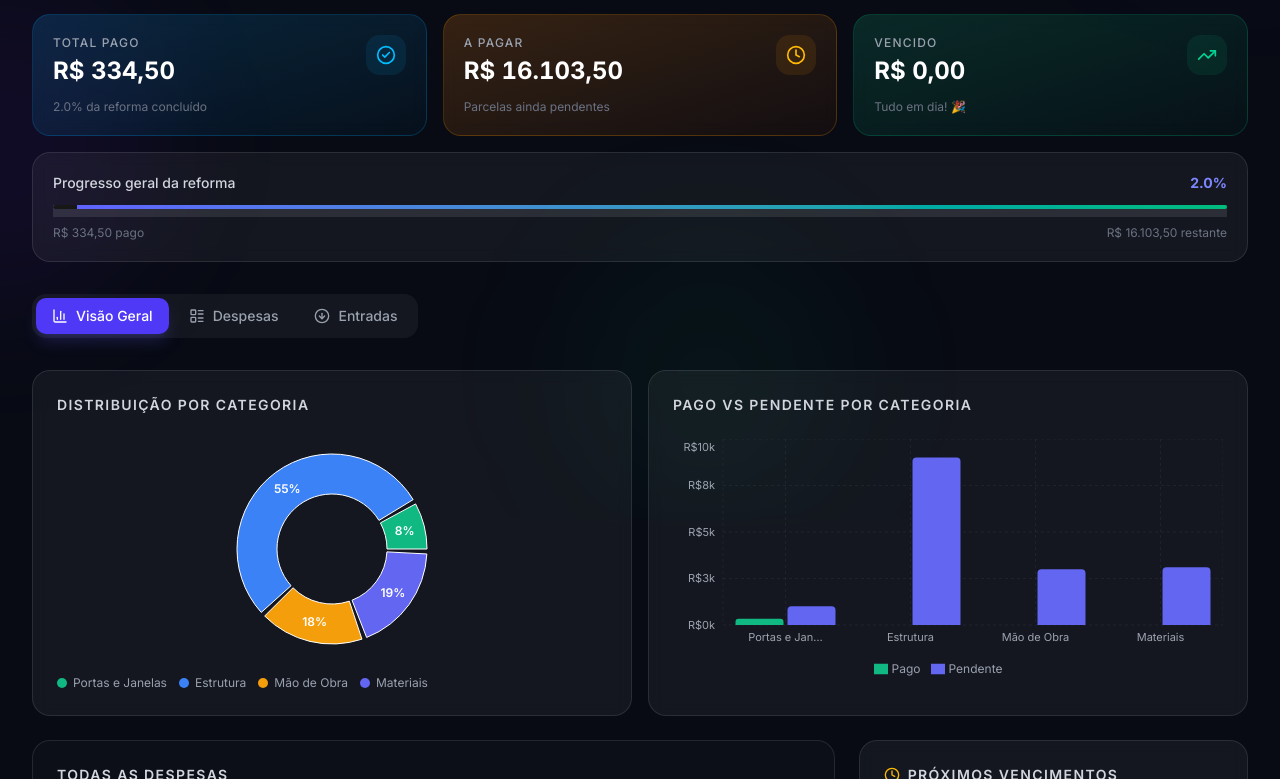
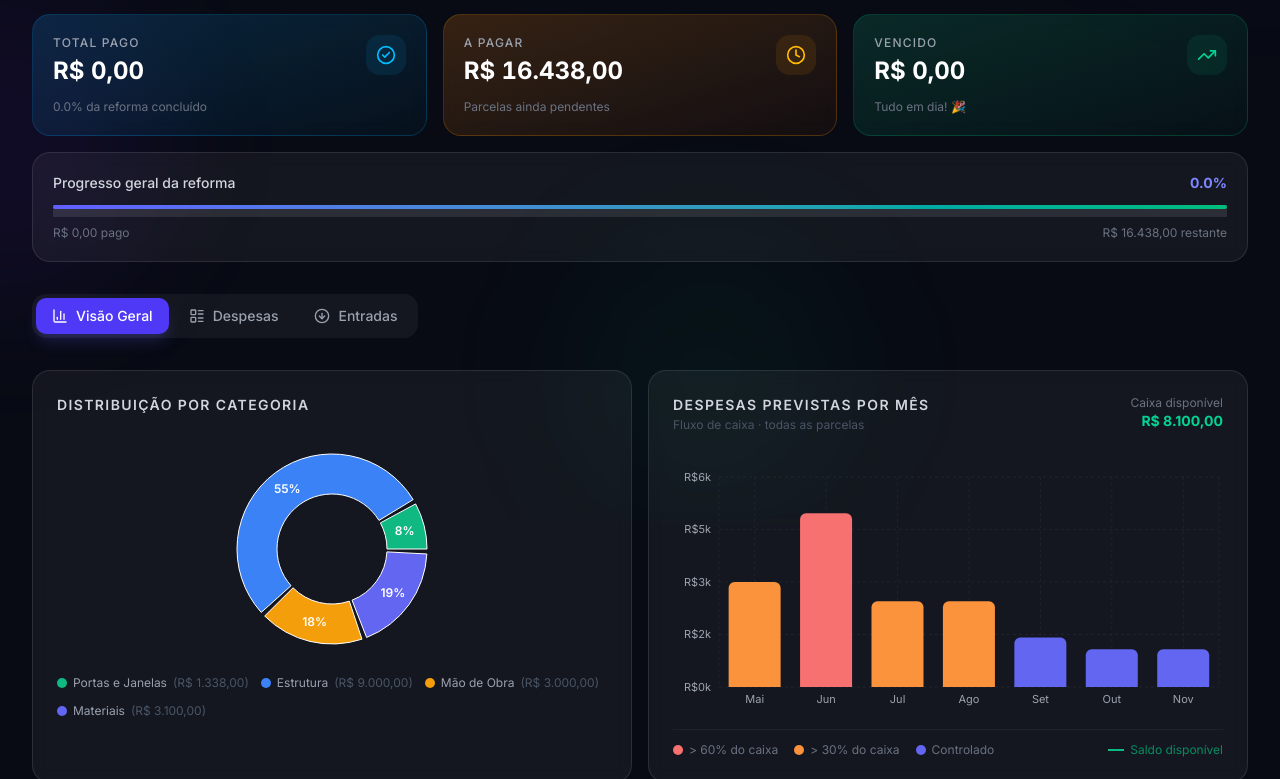
Before and after one commit to hpeixotosp/obra, a Next.js app: page / in a window 1280 px wide. Shown: the part 281-1060 px from the top of the page. Built offline with nearby package versions, Linux system fonts and the light colour scheme.

Commit message:
fix: zero pagamentos, porta 4x a partir 25/06, pedreiro 2x em mai, grafico fluxo mensal

```diff
--- a/app/page.tsx
+++ b/app/page.tsx
@@ -159,7 +159,7 @@ export default function DashboardPage() {
         {/* ── Main Content ─────────────────────────────────────────────── */}
         {view === "overview" && (
           <div className="space-y-6">
-            <ChartSection expenses={expenses} />
+            <ChartSection expenses={expenses} incomes={incomes} />
             <div className="grid grid-cols-1 xl:grid-cols-3 gap-6">
               <div className="xl:col-span-2">
                 <div className="rounded-2xl border border-white/10 bg-white/[0.02] p-6">
--- a/components/ChartSection.tsx
+++ b/components/ChartSection.tsx
@@ -11,12 +11,13 @@ import {
   XAxis,
   YAxis,
   CartesianGrid,
-  Legend,
+  ReferenceLine,
 } from "recharts";
-import { Expense, CATEGORY_COLORS, formatCurrency } from "@/lib/data";
+import { Expense, Income, CATEGORY_COLORS, formatCurrency } from "@/lib/data";
 
 interface ChartSectionProps {
   expenses: Expense[];
+  incomes: Income[];
 }
 
 const RADIAN = Math.PI / 180;
@@ -29,33 +30,22 @@ function renderCustomLabel({
   outerRadius = 0,
   percent = 0,
 }: {
-  cx?: number;
-  cy?: number;
-  midAngle?: number;
-  innerRadius?: number;
-  outerRadius?: number;
-  percent?: number;
+  cx?: number; cy?: number; midAngle?: number;
+  innerRadius?: number; outerRadius?: number; percent?: number;
 }) {
   if (percent < 0.05) return null;
   const radius = innerRadius + (outerRadius - innerRadius) * 0.5;
   const x = cx + radius * Math.cos(-midAngle * RADIAN);
   const y = cy + radius * Math.sin(-midAngle * RADIAN);
   return (
-    <text
-      x={x}
-      y={y}
-      fill="white"
-      textAnchor="middle"
-      dominantBaseline="central"
-      fontSize={12}
-      fontWeight={600}
-    >
+    <text x={x} y={y} fill="white" textAnchor="middle" dominantBaseline="central"
+      fontSize={12} fontWeight={600}>
       {`${(percent * 100).toFixed(0)}%`}
     </text>
   );
 }
 
-const CustomTooltip = ({ active, payload }: { active?: boolean; payload?: { name: string; value: number }[] }) => {
+const TooltipBox = ({ active, payload }: { active?: boolean; payload?: { name: string; value: number; color?: string }[] }) => {
   if (active && payload && payload.length) {
     return (
       <div className="bg-[#1a1d27] border border-white/10 rounded-xl px-4 py-3 shadow-xl">
@@ -67,8 +57,11 @@ const CustomTooltip = ({ active, payload }: { active?: boolean; payload?: { name
   return null;
 };
 
-export function ChartSection({ expenses }: ChartSectionProps) {
-  // ─── Pie: por categoria ───────────────────────────────────────────────────
+const PT_MONTHS = ["Jan","Fev","Mar","Abr","Mai","Jun","Jul","Ago","Set","Out","Nov","Dez"];
+
+export function ChartSection({ expenses, incomes }: ChartSectionProps) {
+
+  // ── Gráfico 1: Pizza por categoria ───────────────────────────────────────
   const categoryData = Object.entries(
     expenses.reduce((acc, e) => {
       acc[e.category] = (acc[e.category] || 0) + e.totalAmount;
@@ -76,23 +69,36 @@ export function ChartSection({ expenses }: ChartSectionProps) {
     }, {} as Record<string, number>)
   ).map(([name, value]) => ({ name, value }));
 
-  // ─── Bar: pago vs pendente por categoria ─────────────────────────────────
-  const barData = Object.entries(
-    expenses.reduce((acc, e) => {
-      const paid = e.installments
-        .filter((i) => i.status === "pago")
-        .reduce((s, i) => s + i.amount, 0);
-      const pending = e.totalAmount - paid;
-      if (!acc[e.category]) acc[e.category] = { pago: 0, pendente: 0 };
-      acc[e.category].pago += paid;
-      acc[e.category].pendente += pending;
-      return acc;
-    }, {} as Record<string, { pago: number; pendente: number }>)
-  ).map(([name, vals]) => ({ name: name.length > 12 ? name.substring(0, 12) + "…" : name, ...vals }));
+  // ── Gráfico 2: Despesas previstas por mês ────────────────────────────────
+  // Agrega TODAS as parcelas (pagas ou não) por mês/ano
+  const monthMap: Record<string, number> = {};
+
+  expenses.forEach((exp) => {
+    exp.installments.forEach((inst) => {
+      const [y, m] = inst.dueDate.split("-").map(Number);
+      const key = `${y}-${String(m).padStart(2, "0")}`;
+      monthMap[key] = (monthMap[key] || 0) + inst.amount;
+    });
+  });
+
+  // Receitas por mês (para linha de referência acumulada)
+  const totalIncome = incomes.reduce((s, i) => s + i.amount, 0);
+
+  const monthlyData = Object.entries(monthMap)
+    .sort(([a], [b]) => a.localeCompare(b))
+    .map(([key, total]) => {
+      const [, m] = key.split("-").map(Number);
+      return {
+        mes: PT_MONTHS[m - 1],
+        total: Math.round(total * 100) / 100,
+        label: formatCurrency(total),
+      };
+    });
 
   return (
     <div className="grid grid-cols-1 xl:grid-cols-2 gap-4">
-      {/* Pie Chart */}
+
+      {/* ── Pizza: Distribuição por Categoria ─────────────────────────── */}
       <div className="rounded-2xl border border-white/10 bg-white/5 backdrop-blur-sm p-6">
         <h3 className="text-sm font-semibold text-gray-300 uppercase tracking-widest mb-6">
           Distribuição por Categoria
@@ -107,10 +113,8 @@ export function ChartSection({ expenses }: ChartSectionProps) {
               <PieChart>
                 <Pie
                   data={categoryData}
-                  cx="50%"
-                  cy="50%"
-                  innerRadius={55}
-                  outerRadius={95}
+                  cx="50%" cy="50%"
+                  innerRadius={55} outerRadius={95}
                   paddingAngle={3}
                   dataKey="value"
                   labelLine={false}
@@ -123,21 +127,16 @@ export function ChartSection({ expenses }: ChartSectionProps) {
                     />
                   ))}
                 </Pie>
-                <Tooltip content={<CustomTooltip />} />
+                <Tooltip content={<TooltipBox />} />
               </PieChart>
             </ResponsiveContainer>
-            {/* Legend */}
             <div className="flex flex-wrap gap-3 mt-4">
               {categoryData.map((entry) => (
                 <div key={entry.name} className="flex items-center gap-1.5">
-                  <div
-                    className="w-2.5 h-2.5 rounded-full"
-                    style={{
-                      backgroundColor:
-                        CATEGORY_COLORS[entry.name as keyof typeof CATEGORY_COLORS] ?? "#8b5cf6",
-                    }}
-                  />
+                  <div className="w-2.5 h-2.5 rounded-full"
+                    style={{ backgroundColor: CATEGORY_COLORS[entry.name as keyof typeof CATEGORY_COLORS] ?? "#8b5cf6" }} />
                   <span className="text-xs text-gray-400">{entry.name}</span>
+                  <span className="text-xs text-gray-600">({formatCurrency(entry.value)})</span>
                 </div>
               ))}
             </div>
@@ -145,29 +144,39 @@ export function ChartSection({ expenses }: ChartSectionProps) {
         )}
       </div>
 
-      {/* Bar Chart */}
+      {/* ── Barras: Despesas Previstas por Mês ───────────────────────── */}
       <div className="rounded-2xl border border-white/10 bg-white/5 backdrop-blur-sm p-6">
-        <h3 className="text-sm font-semibold text-gray-300 uppercase tracking-widest mb-6">
-          Pago vs Pendente por Categoria
-        </h3>
-        {barData.length === 0 ? (
+        <div className="flex items-start justify-between mb-6">
+          <div>
+            <h3 className="text-sm font-semibold text-gray-300 uppercase tracking-widest">
+              Despesas Previstas por Mês
+            </h3>
+            <p className="text-xs text-gray-600 mt-0.5">Fluxo de caixa · todas as parcelas</p>
+          </div>
+          {totalIncome > 0 && (
+            <div className="text-right">
+              <p className="text-xs text-gray-500">Caixa disponível</p>
+              <p className="text-sm font-bold text-emerald-400">{formatCurrency(totalIncome)}</p>
+            </div>
+          )}
+        </div>
+
+        {monthlyData.length === 0 ? (
           <div className="h-48 flex items-center justify-center text-gray-500 text-sm">
             Nenhuma despesa cadastrada
           </div>
         ) : (
-          <ResponsiveContainer width="100%" height={240}>
-            <BarChart data={barData} margin={{ top: 0, right: 0, left: -10, bottom: 0 }}>
+          <ResponsiveContainer width="100%" height={260}>
+            <BarChart data={monthlyData} margin={{ top: 20, right: 4, left: -14, bottom: 0 }}>
               <CartesianGrid strokeDasharray="3 3" stroke="rgba(255,255,255,0.05)" />
               <XAxis
-                dataKey="name"
+                dataKey="mes"
                 tick={{ fill: "#9ca3af", fontSize: 11 }}
-                axisLine={false}
-                tickLine={false}
+                axisLine={false} tickLine={false}
               />
               <YAxis
                 tick={{ fill: "#9ca3af", fontSize: 11 }}
-                axisLine={false}
-                tickLine={false}
+                axisLine={false} tickLine={false}
                 tickFormatter={(v) => `R$${(v / 1000).toFixed(0)}k`}
               />
               <Tooltip
@@ -175,31 +184,74 @@ export function ChartSection({ expenses }: ChartSectionProps) {
                   if (active && payload && payload.length) {
                     return (
                       <div className="bg-[#1a1d27] border border-white/10 rounded-xl px-4 py-3 shadow-xl">
-                        <p className="text-xs text-gray-400 mb-2">{label}</p>
-                        {payload.map((p) => (
-                          <p key={p.name} className="text-sm font-semibold" style={{ color: p.color }}>
-                            {p.name === "pago" ? "Pago" : "Pendente"}:{" "}
-                            {formatCurrency(p.value as number)}
-                          </p>
-                        ))}
+                        <p className="text-xs text-gray-400 mb-1">{label} / 2026</p>
+                        <p className="text-white font-bold text-base">
+                          {formatCurrency(payload[0].value as number)}
+                        </p>
+                        <p className="text-xs text-gray-500 mt-1">previsto a pagar</p>
                       </div>
                     );
                   }
                   return null;
                 }}
               />
-              <Legend
-                formatter={(value) => (
-                  <span className="text-xs text-gray-400 capitalize">
-                    {value === "pago" ? "Pago" : "Pendente"}
-                  </span>
-                )}
-              />
-              <Bar dataKey="pago" fill="#10b981" radius={[4, 4, 0, 0]} />
-              <Bar dataKey="pendente" fill="#6366f1" radius={[4, 4, 0, 0]} />
+              {/* Linha de referência = total disponível em caixa */}
+              {totalIncome > 0 && (
+                <ReferenceLine
+                  y={totalIncome}
+                  stroke="#10b981"
+                  strokeDasharray="5 3"
+                  strokeWidth={1.5}
+                  label={{
+                    value: "Caixa disponível",
+                    position: "insideTopRight",
+                    fill: "#10b981",
+                    fontSize: 10,
+                  }}
+                />
+              )}
+              <Bar
+                dataKey="total"
+                name="Previsto"
+                radius={[6, 6, 0, 0]}
+                maxBarSize={52}
+              >
+                {monthlyData.map((entry, index) => {
+                  // Meses com alto valor ficam em vermelho / laranja
+                  const color =
+                    entry.total > (totalIncome * 0.6)
+                      ? "#f87171"
+                      : entry.total > (totalIncome * 0.3)
+                      ? "#fb923c"
+                      : "#6366f1";
+                  return <Cell key={index} fill={color} />;
+                })}
+              </Bar>
             </BarChart>
           </ResponsiveContainer>
         )}
+
+        {/* Mini legenda de cores */}
+        <div className="flex flex-wrap gap-4 mt-3 pt-3 border-t border-white/5">
+          <div className="flex items-center gap-1.5">
+            <div className="w-2.5 h-2.5 rounded-sm bg-[#f87171]" />
+            <span className="text-xs text-gray-500">&gt; 60% do caixa</span>
+          </div>
+          <div className="flex items-center gap-1.5">
+            <div className="w-2.5 h-2.5 rounded-sm bg-[#fb923c]" />
+            <span className="text-xs text-gray-500">&gt; 30% do caixa</span>
+          </div>
+          <div className="flex items-center gap-1.5">
+            <div className="w-2.5 h-2.5 rounded-sm bg-[#6366f1]" />
+            <span className="text-xs text-gray-500">Controlado</span>
+          </div>
+          {totalIncome > 0 && (
+            <div className="flex items-center gap-1.5 ml-auto">
+              <div className="w-4 h-0.5 bg-emerald-500" style={{ borderTop: "2px dashed #10b981" }} />
+              <span className="text-xs text-emerald-500/70">Saldo disponível</span>
+            </div>
+          )}
+        </div>
       </div>
     </div>
   );
--- a/hooks/useExpenses.ts
+++ b/hooks/useExpenses.ts
@@ -10,8 +10,8 @@ import {
   PaymentStatus,
 } from "@/lib/data";
 
-const STORAGE_KEY = "reforma-dashboard-expenses-v3";
-const INCOME_KEY = "reforma-dashboard-incomes-v3";
+const STORAGE_KEY = "reforma-dashboard-expenses-v4";
+const INCOME_KEY = "reforma-dashboard-incomes-v4";
 
 function generateId(): string {
   return Math.random().toString(36).substring(2, 10) + Date.now().toString(36);
@@ -26,7 +26,9 @@ export function useExpenses() {
     // Limpa versões antigas do cache
     localStorage.removeItem("reforma-dashboard-expenses");
     localStorage.removeItem("reforma-dashboard-expenses-v2");
+    localStorage.removeItem("reforma-dashboard-expenses-v3");
     localStorage.removeItem("reforma-dashboard-incomes-v2");
+    localStorage.removeItem("reforma-dashboard-incomes-v3");
 
     try {
       const storedExpenses = localStorage.getItem(STORAGE_KEY);
--- a/lib/data.ts
+++ b/lib/data.ts
@@ -44,190 +44,95 @@ export const initialIncomes: Income[] = [
     description: "Entrada em caixa",
     amount: 8100.0,
     date: "2026-05-15",
-    notes: "Crédito disponível para a reforma",
+    notes: "Disponível integralmente para a reforma",
   },
 ];
 
 // ─── Despesas ────────────────────────────────────────────────────────────────
 export const initialExpenses: Expense[] = [
+
   // ─── GM Portas ───────────────────────────────────────────────────────────
-  // LC4 – 4 parcelas de R$334,50
-  // 1ª paga em 14/05 · 2ª/3ª/4ª mensalmente a partir de 25/06
+  // LC4 – 4 parcelas de R$ 334,50 · nenhum pagamento efetuado
+  // 1ª vence em 25/06, depois mensalmente
   {
     id: "gm-portas",
     description: "Porta Sólida Curupixa 210x092 + Dobradiças Inox",
     supplier: "GM Portas",
     category: "Portas e Janelas",
     totalAmount: 1338.0,
-    notes: "Pedido 18641 – Parcelado em 4× no cartão (LC4) · 2ª/3ª/4ª a partir de 25/06",
+    notes: "Pedido 18641 · 4× cartão (LC4) · 1ª parcela em 25/06",
     createdAt: "2026-05-14",
     installments: [
-      {
-        id: generateId(),
-        number: 1,
-        dueDate: "2026-05-14",
-        amount: 334.5,
-        status: "pago",
-      },
-      {
-        id: generateId(),
-        number: 2,
-        dueDate: "2026-06-25",
-        amount: 334.5,
-        status: "pendente",
-      },
-      {
-        id: generateId(),
-        number: 3,
-        dueDate: "2026-07-25",
-        amount: 334.5,
-        status: "pendente",
-      },
-      {
-        id: generateId(),
-        number: 4,
-        dueDate: "2026-08-25",
-        amount: 334.5,
-        status: "pendente",
-      },
+      { id: generateId(), number: 1, dueDate: "2026-06-25", amount: 334.5,  status: "pendente" },
+      { id: generateId(), number: 2, dueDate: "2026-07-25", amount: 334.5,  status: "pendente" },
+      { id: generateId(), number: 3, dueDate: "2026-08-25", amount: 334.5,  status: "pendente" },
+      { id: generateId(), number: 4, dueDate: "2026-09-25", amount: 334.5,  status: "pendente" },
     ],
   },
 
-  // ─── Cobertura Retrátil ──────────────────────────────────────────────────
+  // ─── Cobertura Retrátil (Toldo) ──────────────────────────────────────────
   // Entrega estimada: 16/05 + 25 dias = 10/06/2026
-  // Entrada na entrega: 10/06 · Boletos: 30/60/90/120/150 dias após entrega
+  // Entrada na entrega: 10/06 → R$ 3.600
+  // Boletos: 30 / 60 / 90 / 120 / 150 dias após entrega
   {
     id: "cobertura-retratil",
     description: "Cobertura Retrátil 3 Módulos (5,30 × 1,70) – Policarbonato Alveolar",
     supplier: "Cobertura Retrátil",
     category: "Estrutura",
     totalAmount: 9000.0,
-    notes:
-      "Alumínio branco · Policarbonato Prata Refletivo · Entrega estimada 10/06 · Entrada na entrega + 5 boletos mensais",
+    notes: "Alumínio branco · Policarbonato Prata Refletivo · Entrega estimada 10/06 · Entrada na entrega + 5 boletos mensais",
     createdAt: "2026-05-16",
     installments: [
-      {
-        id: generateId(),
-        number: 1,
-        dueDate: "2026-06-10", // Entrada na entrega
-        amount: 3600.0,
-        status: "pendente",
-      },
-      {
-        id: generateId(),
-        number: 2,
-        dueDate: "2026-07-10", // +30 dias
-        amount: 1080.0,
-        status: "pendente",
-      },
-      {
-        id: generateId(),
-        number: 3,
-        dueDate: "2026-08-09", // +60 dias
-        amount: 1080.0,
-        status: "pendente",
-      },
-      {
-        id: generateId(),
-        number: 4,
-        dueDate: "2026-09-08", // +90 dias
-        amount: 1080.0,
-        status: "pendente",
-      },
-      {
-        id: generateId(),
-        number: 5,
-        dueDate: "2026-10-08", // +120 dias
-        amount: 1080.0,
-        status: "pendente",
-      },
-      {
-        id: generateId(),
-        number: 6,
-        dueDate: "2026-11-07", // +150 dias
-        amount: 1080.0,
-        status: "pendente",
-      },
+      { id: generateId(), number: 1, dueDate: "2026-06-10", amount: 3600.0, status: "pendente" }, // entrada na entrega
+      { id: generateId(), number: 2, dueDate: "2026-07-10", amount: 1080.0, status: "pendente" }, // +30 dias
+      { id: generateId(), number: 3, dueDate: "2026-08-09", amount: 1080.0, status: "pendente" }, // +60 dias
+      { id: generateId(), number: 4, dueDate: "2026-09-08", amount: 1080.0, status: "pendente" }, // +90 dias
+      { id: generateId(), number: 5, dueDate: "2026-10-08", amount: 1080.0, status: "pendente" }, // +120 dias
+      { id: generateId(), number: 6, dueDate: "2026-11-07", amount: 1080.0, status: "pendente" }, // +150 dias
     ],
   },
 
   // ─── Pedreiro ────────────────────────────────────────────────────────────
-  // 3× R$1.000 mensais a partir de 25/06
+  // 50% (R$ 1.500) em 18/05 (segunda-feira)
+  // 50% (R$ 1.500) em 23/05 (5 dias corridos após 18/05)
   {
     id: "pedreiro",
     description: "Serviço de Pedreiro – Reforma Geral",
     supplier: "Pedreiro",
     category: "Mão de Obra",
     totalAmount: 3000.0,
-    notes: "Parcelado em 3× sem juros · 1ª parcela em 25/06",
+    notes: "50% em 18/05 + 50% em 23/05",
     createdAt: "2026-05-16",
     installments: [
-      {
-        id: generateId(),
-        number: 1,
-        dueDate: "2026-06-25",
-        amount: 1000.0,
-        status: "pendente",
-      },
-      {
-        id: generateId(),
-        number: 2,
-        dueDate: "2026-07-25",
-        amount: 1000.0,
-        status: "pendente",
-      },
-      {
-        id: generateId(),
-        number: 3,
-        dueDate: "2026-08-25",
-        amount: 1000.0,
-        status: "pendente",
-      },
+      { id: generateId(), number: 1, dueDate: "2026-05-18", amount: 1500.0, status: "pendente" },
+      { id: generateId(), number: 2, dueDate: "2026-05-23", amount: 1500.0, status: "pendente" },
     ],
   },
 
   // ─── OBRAMAX ─────────────────────────────────────────────────────────────
-  // 3× R$1.033,33 mensais a partir de 25/06
+  // 3× R$ 1.033,33 mensais a partir de 25/06
   {
     id: "obramax",
     description: "Material para Obra",
     supplier: "OBRAMAX",
     category: "Materiais",
     totalAmount: 3100.0,
-    notes: "Parcelado em 3× no cartão · 1ª parcela em 25/06",
+    notes: "3× cartão · 1ª parcela em 25/06",
     createdAt: "2026-05-16",
     installments: [
-      {
-        id: generateId(),
-        number: 1,
-        dueDate: "2026-06-25",
-        amount: 1033.33,
-        status: "pendente",
-      },
-      {
-        id: generateId(),
-        number: 2,
-        dueDate: "2026-07-25",
-        amount: 1033.33,
-        status: "pendente",
-      },
-      {
-        id: generateId(),
-        number: 3,
-        dueDate: "2026-08-25",
-        amount: 1033.34,
-        status: "pendente",
-      },
+      { id: generateId(), number: 1, dueDate: "2026-06-25", amount: 1033.33, status: "pendente" },
+      { id: generateId(), number: 2, dueDate: "2026-07-25", amount: 1033.33, status: "pendente" },
+      { id: generateId(), number: 3, dueDate: "2026-08-25", amount: 1033.34, status: "pendente" },
     ],
   },
 ];
 
 export const CATEGORY_COLORS: Record<Category, string> = {
-  Materiais: "#6366f1",
-  "Mão de Obra": "#f59e0b",
+  Materiais:        "#6366f1",
+  "Mão de Obra":    "#f59e0b",
   "Portas e Janelas": "#10b981",
-  Estrutura: "#3b82f6",
-  Outros: "#8b5cf6",
+  Estrutura:        "#3b82f6",
+  Outros:           "#8b5cf6",
 };
 
 export const CATEGORIES: Category[] = [
```
